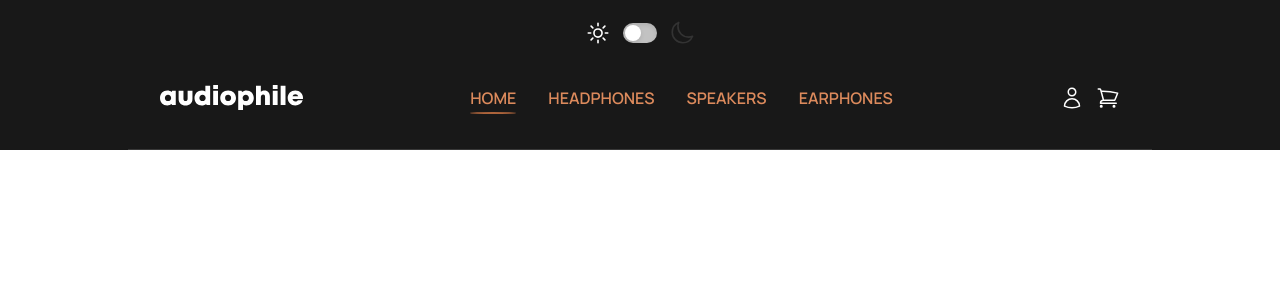
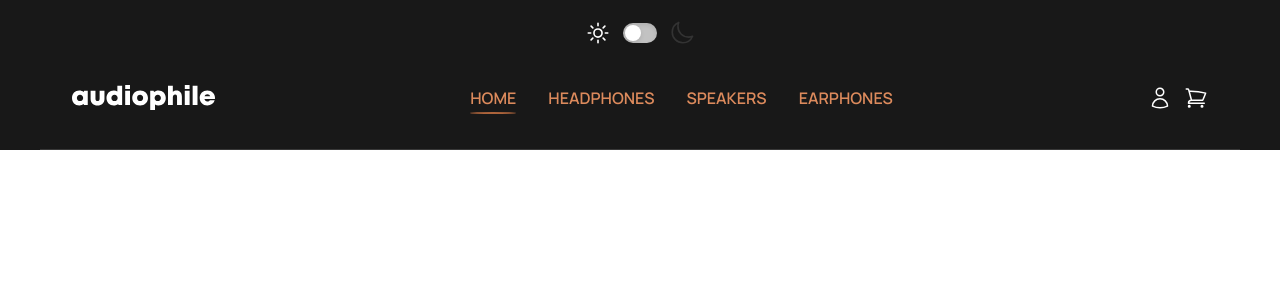
Before and after one commit to adurcevic/audiophile-frontend, a Vue app: page /#/ in a window 1280 px wide. Shown: the top 300 px of the page. Built offline with nearby package versions, Linux system fonts and the light colour scheme.

Commit message:
minor style changes

```diff
--- a/src/components/layout/TheHeader.vue
+++ b/src/components/layout/TheHeader.vue
@@ -233,13 +233,13 @@ const closeNav = () => {
 
 @media (min-width: 375px) {
   .header__inner {
-    padding: 32px;
+    padding: 0 32px;
   }
 }
 
 @media (min-width: 1024px) {
   .header__inner {
-    max-width: 1024px;
+    max-width: 1200px;
   }
 }
 </style>
--- a/src/components/ui/HamburgerButton.vue
+++ b/src/components/ui/HamburgerButton.vue
@@ -44,15 +44,15 @@ const hamburgerStatus = computed(() => {
   display: flex;
   flex-direction: column;
   justify-content: space-around;
-  width: 26px;
-  height: 26px;
+  width: 28px;
+  height: 28px;
   background-color: transparent;
   cursor: pointer;
   z-index: 5;
 }
 
 .hamburger div {
-  width: 26px;
+  width: 28px;
   height: 2px;
   background-color: #ffffff;
   border-radius: 10px;
```
